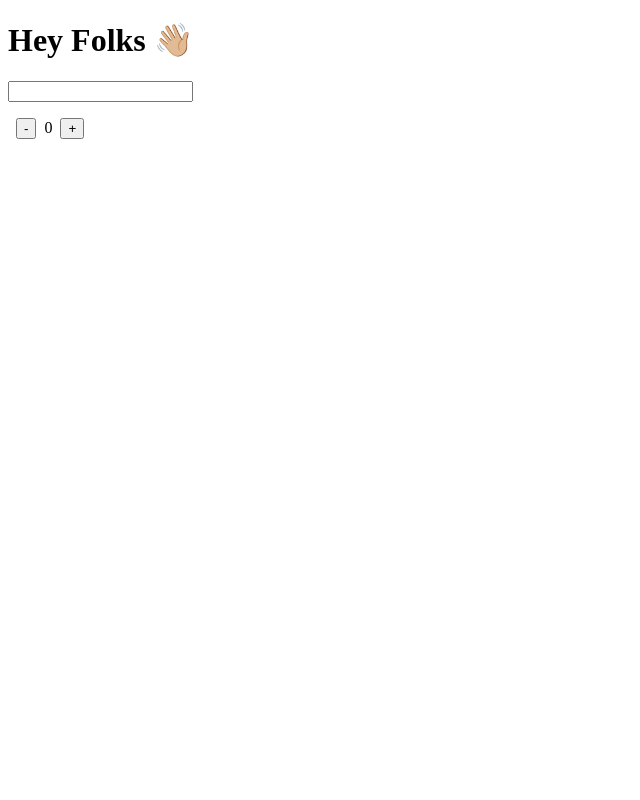
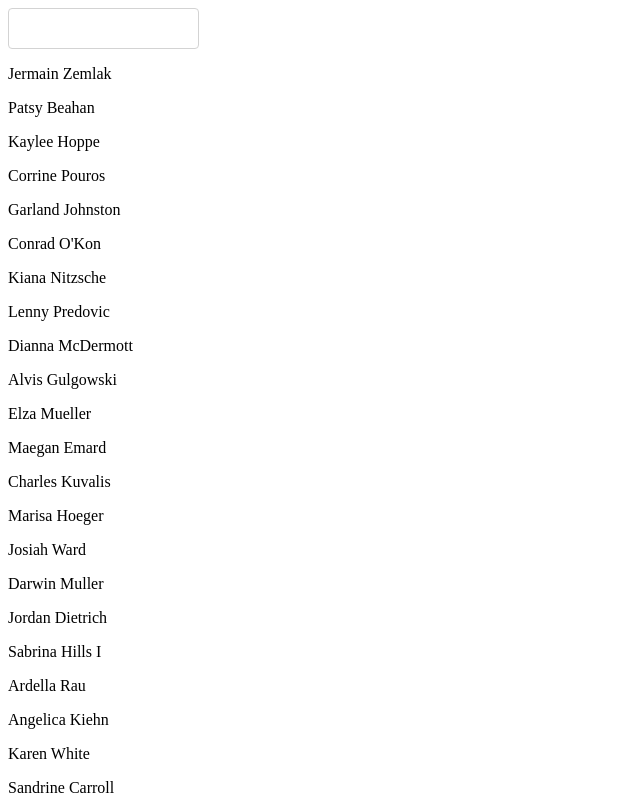
Before and after one commit to mauroreisvieira/react-explore-experimental, a React (Vite) app: page / in a window 1280 px wide. Shown: the top 800 px of the page, without its empty margins (0-640 px from the left). Built offline with nearby package versions, Linux system fonts and the light colour scheme.

Commit message:
chore: add demo with useTransition

```diff
--- a/package.json
+++ b/package.json
@@ -22,12 +22,14 @@
     "lint:js": "eslint . --ext .js,.jsx,.ts,.tsx --quiet"
   },
   "dependencies": {
+    "faker": "4.1.0",
     "classnames": "^2.2.6",
     "react": "^18.0.0-alpha-88d121899-20210811",
     "react-dom": "^18.0.0-alpha-88d121899-20210811"
   },
   "devDependencies": {
     "@types/classnames": "^2.2.7",
+    "@types/faker": "^5.5.7",
     "@types/node": "^16.6.0",
     "@types/react": "^17.0.17",
     "@types/react-dom": "^17.0.9",
--- /dev/null
+++ b/src/features/List.tsx
@@ -0,0 +1,52 @@
+import * as React from 'react';
+import faker from 'faker';
+import { Input } from '../components/Input';
+
+const fakeNames = Array.from(Array(9000), (): string => faker.name.findName());
+
+interface ListItemProps {
+    name: string;
+    highlight: string;
+}
+
+const ListItem: React.FC<ListItemProps> = ({
+    name,
+    highlight,
+}: ListItemProps): React.ReactElement | null => {
+    const index = name.toLowerCase().indexOf(highlight.toLowerCase());
+    if (index === -1) return null;
+
+    return (
+        <div>
+            {name.slice(0, index)}
+            <span className="highlight">
+                {name.slice(index, index + highlight.length)}
+            </span>
+            {name.slice(index + highlight.length)}
+        </div>
+    );
+};
+
+export const List: React.FC = (): React.ReactElement => {
+    const [query, setQuery] = React.useState<string>('');
+    const [highlight, setHighlight] = React.useState<string>('');
+
+    const [isPending, startTransition] = React.useTransition();
+
+    const changeHandler = ({
+        target: { value },
+    }: React.ChangeEvent<HTMLInputElement>) => {
+        setQuery(value);
+        startTransition(() => setHighlight(value));
+    };
+
+    return (
+        <>
+            <Input onChange={changeHandler} value={query} />
+            { isPending && <span className="loading">Loading...</span>}
+            {fakeNames.map((name, i) => (
+                <ListItem key={i} name={name} highlight={highlight} />
+            ))}
+        </>
+    );
+};
--- a/src/main.css
+++ b/src/main.css
@@ -1,7 +1,24 @@
 div {
-    margin-block-end: 16px;
+  margin-block-end: 16px;
 }
 
 button {
-    margin-inline: 8px;
+  margin-inline: 8px;
 }
+
+input {
+  margin-bottom: 16px;
+  border: 1px solid lightgray;
+  padding: 12px 6px;
+  border-radius: 4px;
+}
+
+.loading {
+  font-style: italic;
+  color: dimgray;
+  margin-left: 8px;
+}
+
+.highlight {
+  background-color: yellowgreen;
+}
--- a/src/main.tsx
+++ b/src/main.tsx
@@ -1,10 +1,10 @@
 import * as React from 'react';
 import ReactDOM from 'react-dom';
-import { App } from './performance/v1/App';
+import { List } from './features/List';
 
 import './main.css';
 
 const rootElement = document.getElementById('root');
 if (!rootElement) throw new Error('Failed to find the root element');
 const root = ReactDOM.createRoot(rootElement);
-root.render(<App />);
+root.render(<List />);
--- a/src/performance/v1/App.tsx
+++ b/src/performance/v1/App.tsx
@@ -20,7 +20,7 @@ export const App = (): React.ReactElement => {
     const handleChange = React.useCallback(
         (event: React.ChangeEvent<HTMLInputElement>) =>
             setValue(event.target.value),
-        [value]
+        []
     );
 
     return (
```
